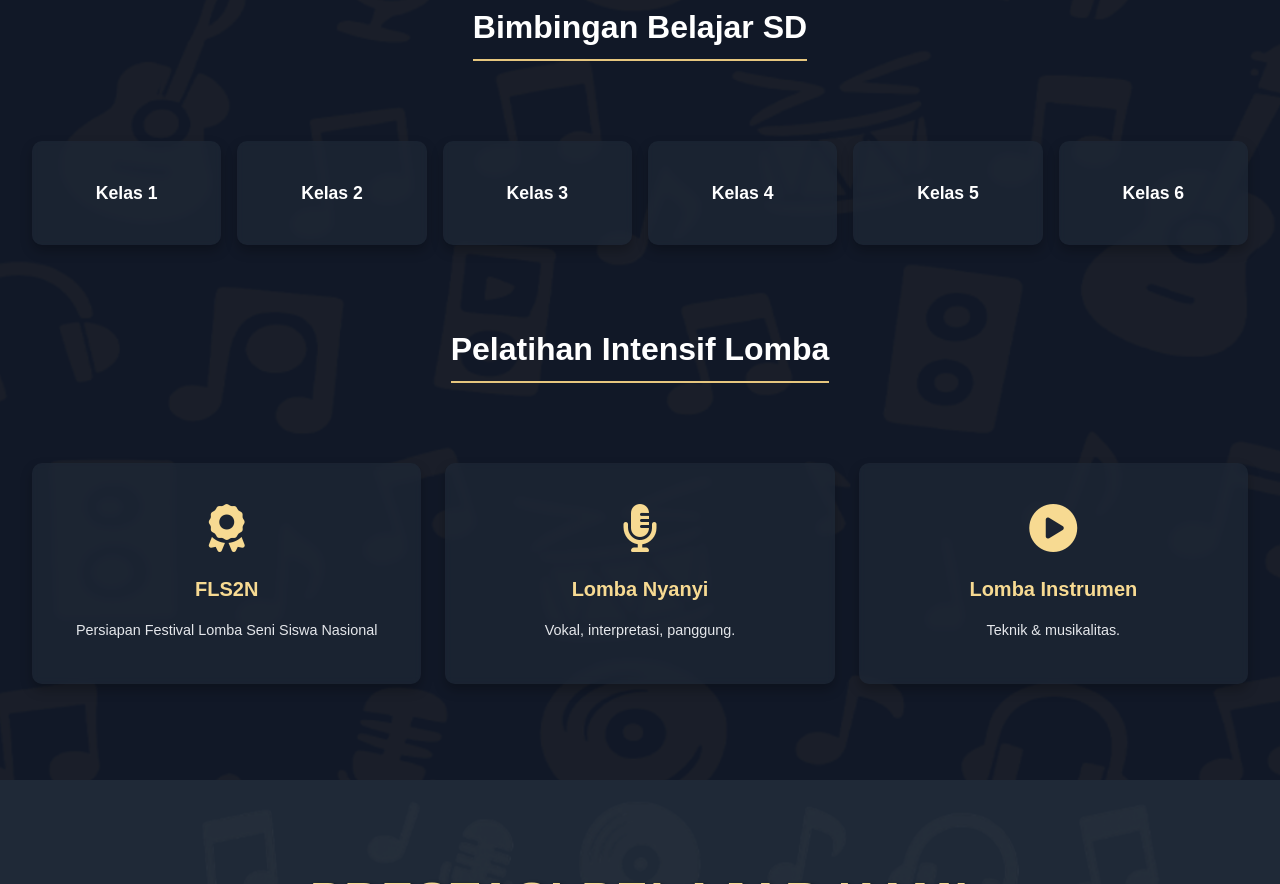
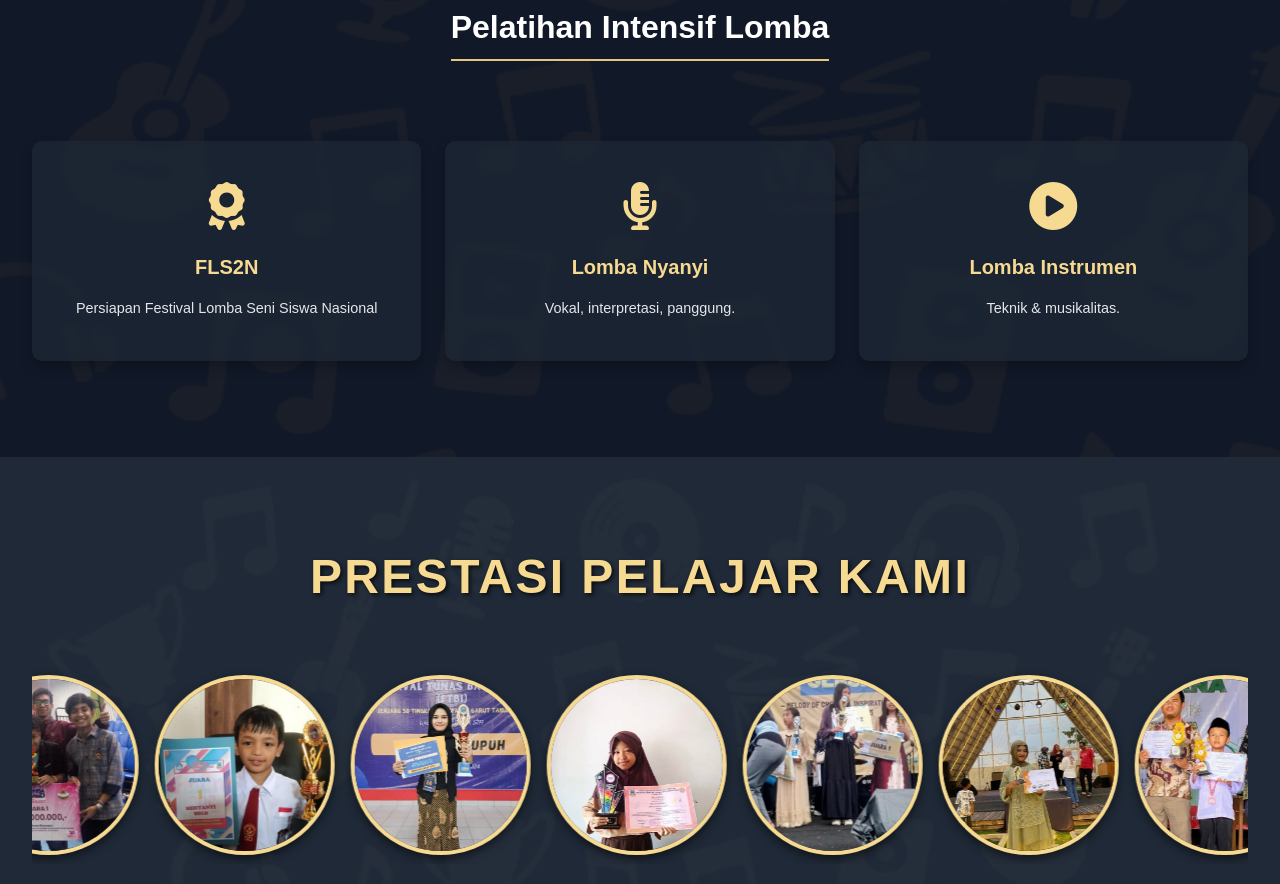
Before and after one commit to rifalarf/agree_music, a plain HTML site: page index.html in a window 1280 px wide. Shown: the part 5875-6759 px from the top of the page. Drawn offline with nearby package versions, Linux system fonts and the light colour scheme.

Commit message:
delete bimble

```diff
--- a/index.html
+++ b/index.html
@@ -574,20 +574,6 @@
         </div>
 
         <div class="service-category-wrapper text-center">
-          <h3 class="service-category-title">Bimbingan Belajar SD</h3>
-          <div
-            class="grid grid-cols-3 sm:grid-cols-3 lg:grid-cols-6 gap-x-4 gap-y-6 mt-8"
-          >
-            <div class="service-card text-only"><h4>Kelas 1</h4></div>
-            <div class="service-card text-only"><h4>Kelas 2</h4></div>
-            <div class="service-card text-only"><h4>Kelas 3</h4></div>
-            <div class="service-card text-only"><h4>Kelas 4</h4></div>
-            <div class="service-card text-only"><h4>Kelas 5</h4></div>
-            <div class="service-card text-only"><h4>Kelas 6</h4></div>
-          </div>
-        </div>
-
-        <div class="service-category-wrapper text-center">
           <h3 class="service-category-title">Pelatihan Intensif Lomba</h3>
           <div class="grid grid-cols-1 sm:grid-cols-3 gap-x-6 gap-y-8 mt-8">
             <div class="service-card">
```
